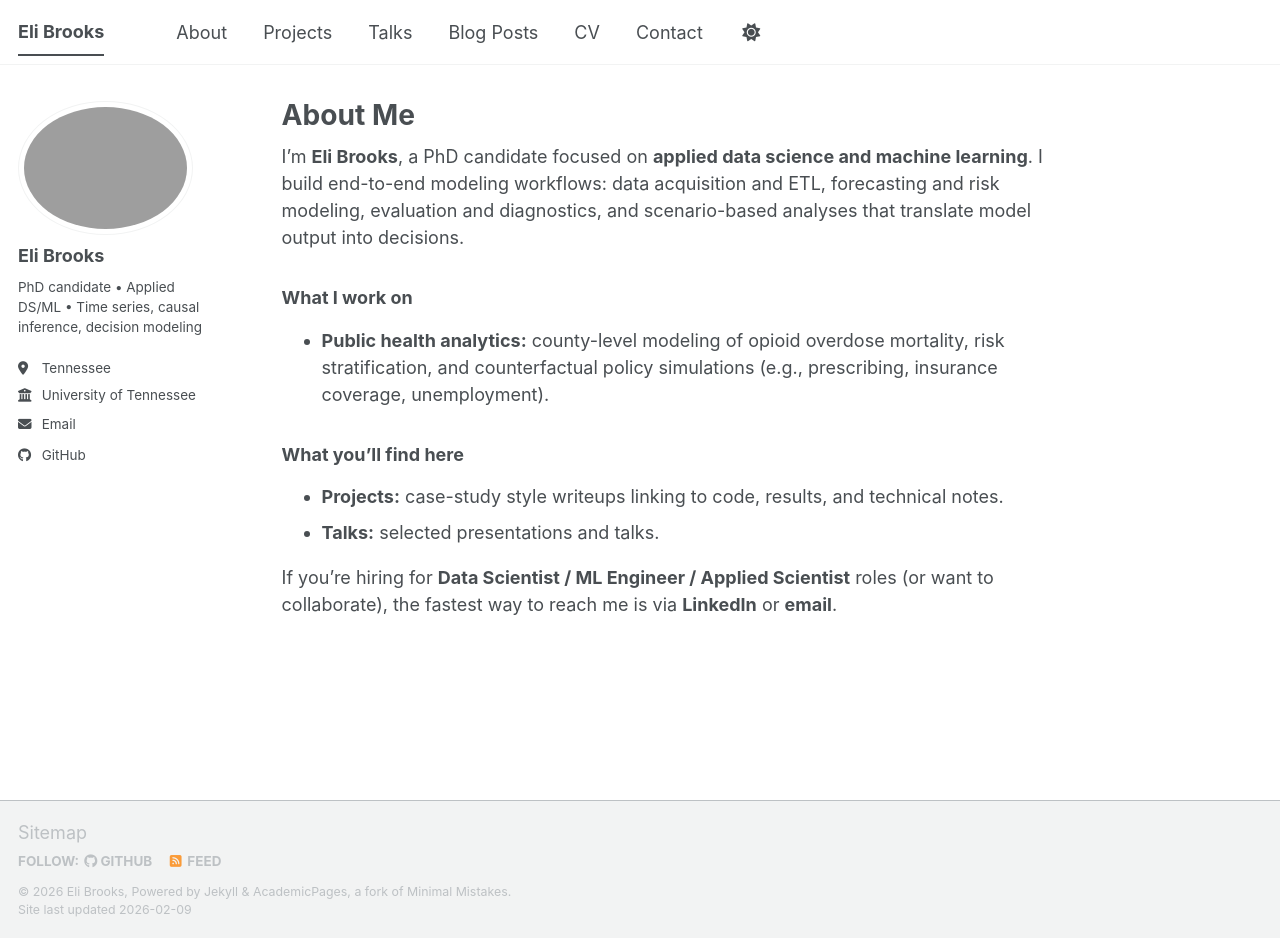
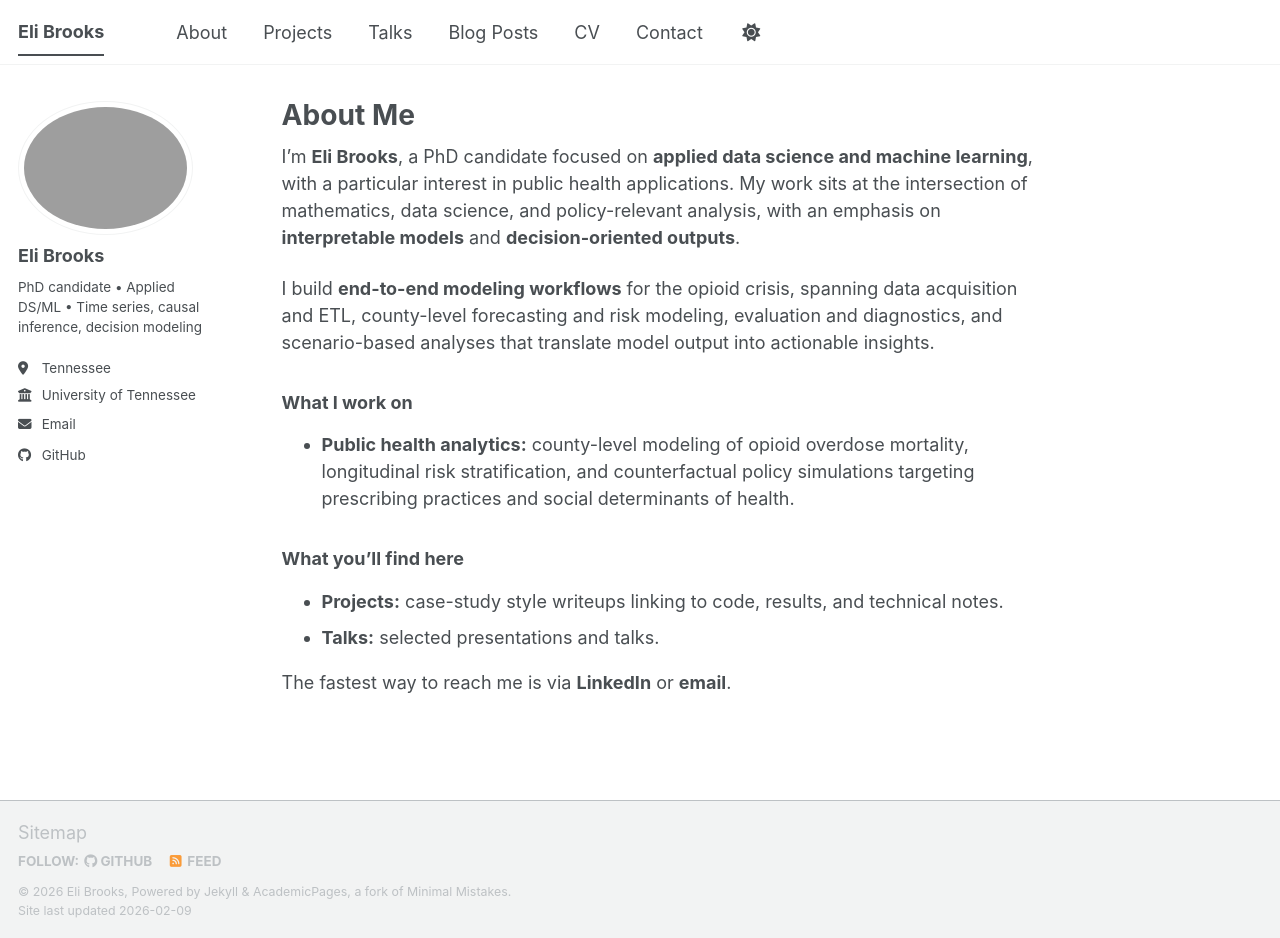
Before and after one commit to ebrook27/ebrook27.github.io, a Jekyll site: the page built from _pages/about.md, in a window 1280 px wide and 938 px high. Built offline with Jekyll 4.4.1, drawn with Linux system fonts in a browser that asks for light colours; a script bundle is joined from its source files by our own code; library files that are not in the unit come from our copies.

Commit message:
Revise about page content and focus areas
Updated personal description and refined project details for clarity.

```diff
--- a/_pages/about.md
+++ b/_pages/about.md
@@ -6,11 +6,12 @@ redirect_from:
   - /about/
   - /about.html
 ---
+I’m **Eli Brooks**, a PhD candidate focused on **applied data science and machine learning**, with a particular interest in public health applications. My work sits at the intersection of mathematics, data science, and policy-relevant analysis, with an emphasis on **interpretable models** and **decision-oriented outputs**.
 
-I’m **Eli Brooks**, a PhD candidate focused on **applied data science and machine learning**. I build end-to-end modeling workflows: data acquisition and ETL, forecasting and risk modeling, evaluation and diagnostics, and scenario-based analyses that translate model output into decisions.
+I build **end-to-end modeling workflows** for the opioid crisis, spanning data acquisition and ETL, county-level forecasting and risk modeling, evaluation and diagnostics, and scenario-based analyses that translate model output into actionable insights.
 
 ### What I work on
-- **Public health analytics:** county-level modeling of opioid overdose mortality, risk stratification, and counterfactual policy simulations (e.g., prescribing, insurance coverage, unemployment).
+- **Public health analytics:** county-level modeling of opioid overdose mortality, longitudinal risk stratification, and counterfactual policy simulations targeting prescribing practices and social determinants of health.
 
 [- **Advanced manufacturing analytics:** time-series and state-space modeling (e.g., EKF-style approaches) for real-time temperature prediction and process monitoring in additive manufacturing.]: #
 
@@ -20,4 +21,4 @@ I’m **Eli Brooks**, a PhD candidate focused on **applied data science and mach
 
 [- **Blog (optional):** shorter writeups on modeling choices, diagnostics, and reproducible workflows.]: #
 
-If you’re hiring for **Data Scientist / ML Engineer / Applied Scientist** roles (or want to collaborate), the fastest way to reach me is via **LinkedIn** or **email**.
+The fastest way to reach me is via **LinkedIn** or **email**.
```
